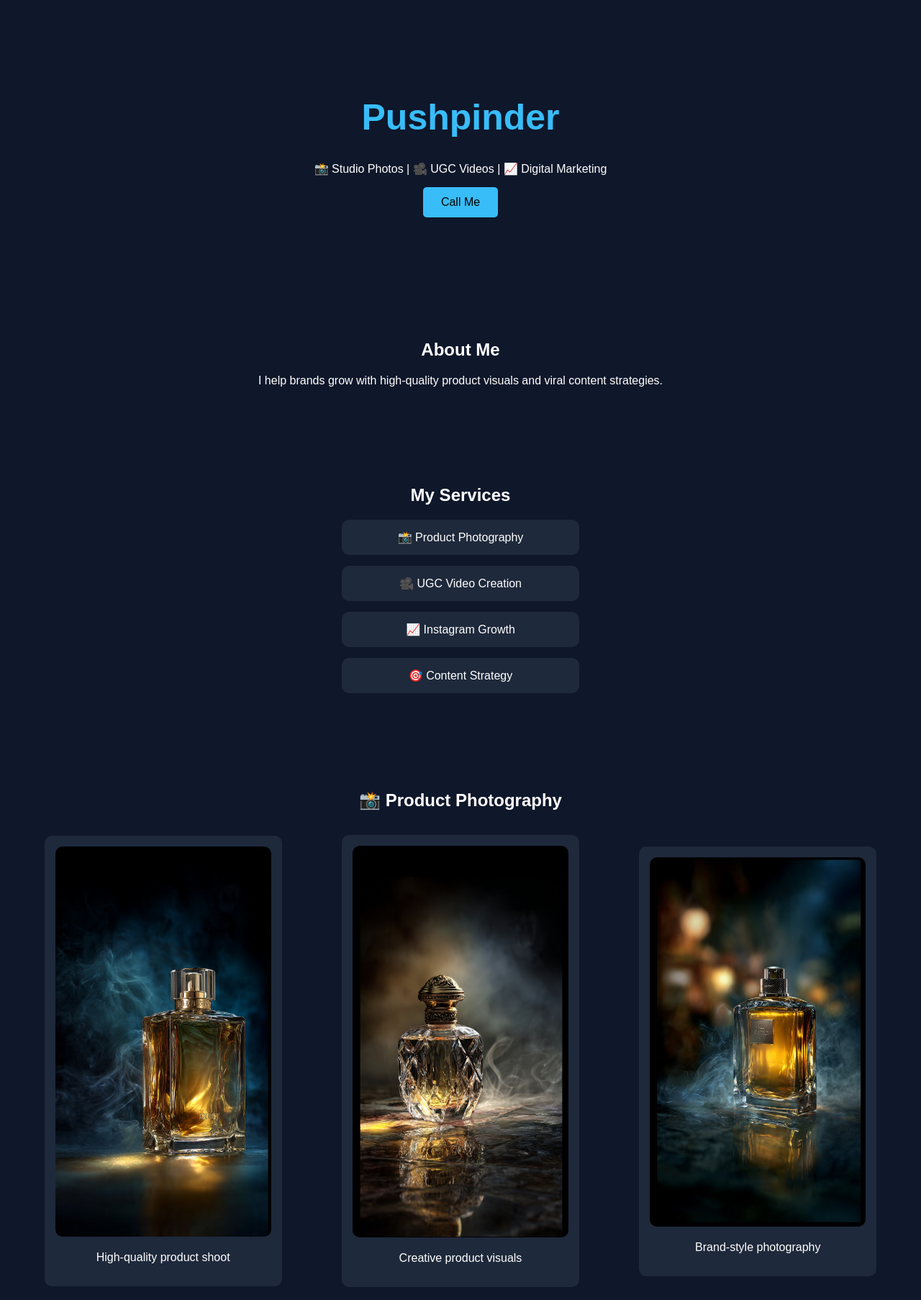
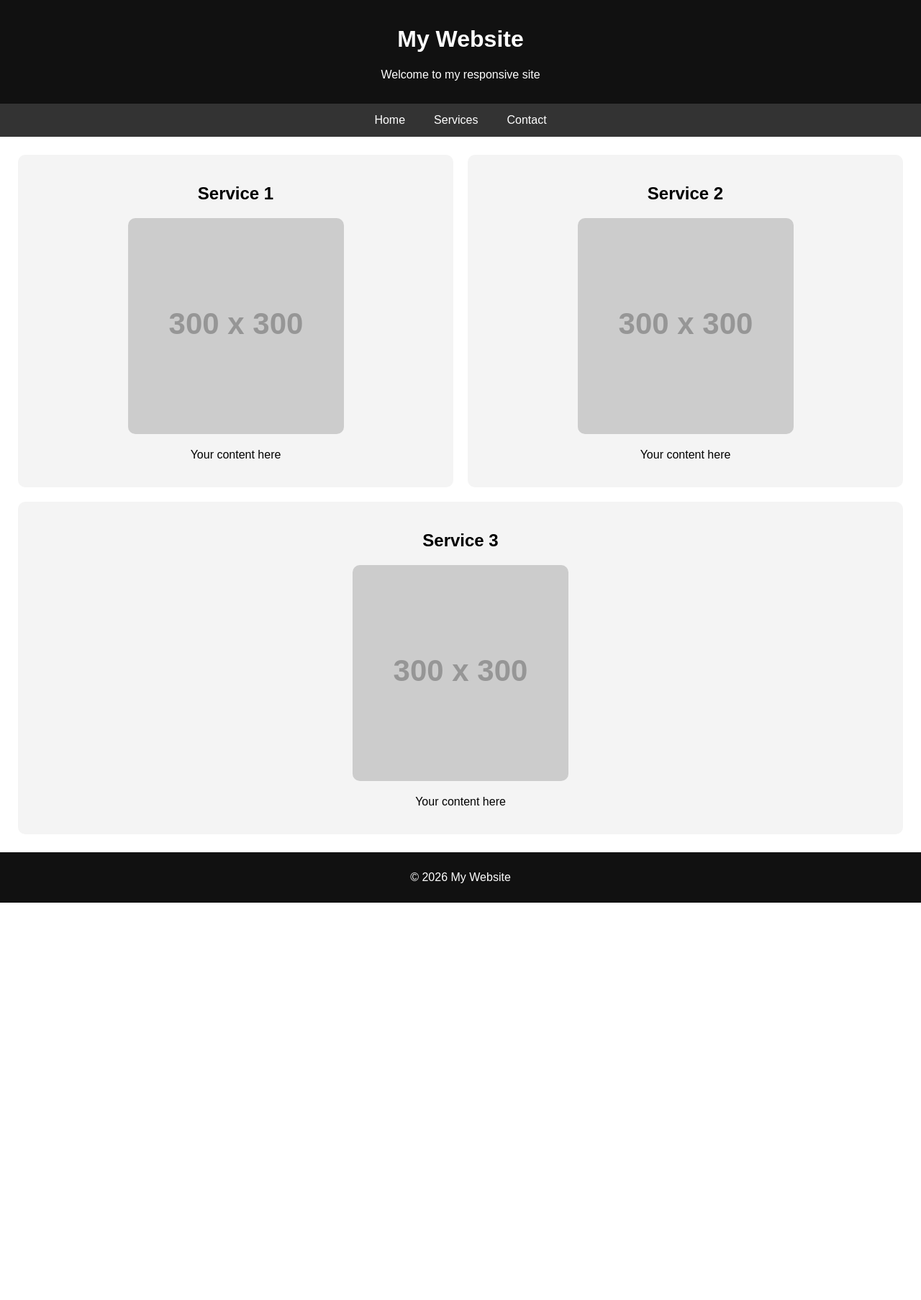
Before and after one commit to Pushpinderpal/pushpinderpal.github.io, a plain HTML site: page index.html in a window 1280 px wide. Shown: the top 1806 px of the page at 72% size. After the commit the page ends 1254 px from the top, so only its background shows below. Drawn offline with Linux system fonts and the light colour scheme; placeholder pictures from the web are drawn by us.

Commit message:
Update index.html

```diff
--- a/index.html
+++ b/index.html
@@ -1,141 +1,137 @@
 <!DOCTYPE html>
-<html>
+<html lang="en">
 <head>
-<title>Pushpinder | Portfolio</title>
+<meta charset="UTF-8">
+<meta name="viewport" content="width=device-width, initial-scale=1.0">
+<title>My Website</title>
 
 <style>
 body {
   margin: 0;
-  font-family: Arial;
-  background: #0f172a;
+  font-family: Arial, sans-serif;
+}
+
+/* HEADER */
+.header {
+  background: #111;
   color: white;
+  padding: 15px;
   text-align: center;
 }
 
-.hero {
-  padding: 100px 20px;
+/* NAVBAR */
+.nav {
+  display: flex;
+  justify-content: center;
+  background: #333;
 }
 
-h1 {
-  font-size: 50px;
-  color: #38bdf8;
+.nav a {
+  color: white;
+  padding: 14px 20px;
+  text-decoration: none;
+  display: block;
 }
 
-.section {
-  padding: 50px 20px;
+.nav a:hover {
+  background: #575757;
 }
 
-.grid {
+/* MAIN */
+.container {
+  padding: 15px;
+}
+
+.row {
   display: flex;
   flex-wrap: wrap;
-  justify-content: center;
-  align-items: center;
 }
 
-.card {
-  background: #1e293b;
-  margin: 15px auto;
-  padding: 15px;
-  border-radius: 10px;
-  width: 300px;
+.box {
+  flex: 1 1 30%;
+  background: #f4f4f4;
+  margin: 10px;
+  padding: 20px;
   text-align: center;
-}
-
-img, video {
-  width: 100%;
   border-radius: 10px;
 }
 
-button {
-  padding: 12px 25px;
-  background: #38bdf8;
-  border: none;
-  border-radius: 5px;
-  cursor: pointer;
-  font-size: 16px;
+/* IMAGE FIX */
+img {
+  max-width: 100%;
+  height: auto;
+  border-radius: 10px;
 }
 
-button:hover {
-  background: #0ea5e9;
+/* FOOTER */
+.footer {
+  background: #111;
+  color: white;
+  text-align: center;
+  padding: 10px;
+}
+
+/* 🔥 MOBILE DESIGN */
+@media (max-width: 768px) {
+  .nav {
+    flex-direction: column;
+    align-items: center;
+  }
+
+  .row {
+    flex-direction: column;
+  }
+
+  .box {
+    flex: 1 1 100%;
+  }
+
+  h1 {
+    font-size: 22px;
+  }
 }
 </style>
-
 </head>
 
 <body>
 
-<div class="hero">
-<h1>Pushpinder</h1>
-<p>📸 Studio Photos | 🎥 UGC Videos | 📈 Digital Marketing</p>
-
-<!-- CALL BUTTON -->
-<button onclick="window.location.href='tel:9969801345'">Call Me</button>
-
+<div class="header">
+  <h1>My Website</h1>
+  <p>Welcome to my responsive site</p>
 </div>
 
-<div class="section">
-<h2>About Me</h2>
-<p>I help brands grow with high-quality product visuals and viral content strategies.</p>
+<div class="nav">
+  <a href="#">Home</a>
+  <a href="#">Services</a>
+  <a href="#">Contact</a>
 </div>
 
-<div class="section">
-<h2>My Services</h2>
-<div class="card">📸 Product Photography</div>
-<div class="card">🎥 UGC Video Creation</div>
-<div class="card">📈 Instagram Growth</div>
-<div class="card">🎯 Content Strategy</div>
+<div class="container">
+  <div class="row">
+
+    <div class="box">
+      <h2>Service 1</h2>
+      <img src="https://via.placeholder.com/300" alt="">
+      <p>Your content here</p>
+    </div>
+
+    <div class="box">
+      <h2>Service 2</h2>
+      <img src="https://via.placeholder.com/300" alt="">
+      <p>Your content here</p>
+    </div>
+
+    <div class="box">
+      <h2>Service 3</h2>
+      <img src="https://via.placeholder.com/300" alt="">
+      <p>Your content here</p>
+    </div>
+
+  </div>
 </div>
 
-<!-- 📸 PRODUCT SECTION -->
-<div class="section">
-<h2>📸 Product Photography</h2>
-
-<div class="grid">
-
-<div class="card">
-<img src="Screenshot_20260329-145232.jpg">
-<p>High-quality product shoot</p>
-</div>
-
-<div class="card">
-<img src="Screenshot_20260329-145225.jpg">
-<p>Creative product visuals</p>
-</div>
-
-<div class="card">
-<img src="Screenshot_20260329-145210.jpg">
-<p>Brand-style photography</p>
-</div>
-
-</div>
-</div>
-
-<!-- 🎥 VIDEO SECTION -->
-<div class="section">
-<h2>🎥 UGC Video Content</h2>
-
-<div class="grid">
-
-<div class="card">
-<video controls>
-  <source src="YouCut_20260329_135754371.mp4" type="video/mp4">
-</video>
-<p>UGC video for product promotion</p>
-</div>
-
-</div>
-</div>
-
-<div class="section">
-<h2>Results</h2>
-<div class="card">🔥 143M+ Views on Reels</div>
-<div class="card">📊 Viral Content Creation</div>
-</div>
-
-<div class="section">
-<h2>Contact</h2>
-<p>📞 Phone: +91 99698 01345</p>
-<p>Call or WhatsApp for work & collaborations</p>
+<div class="footer">
+  <p>© 2026 My Website</p>
 </div>
 
 </body>
```
